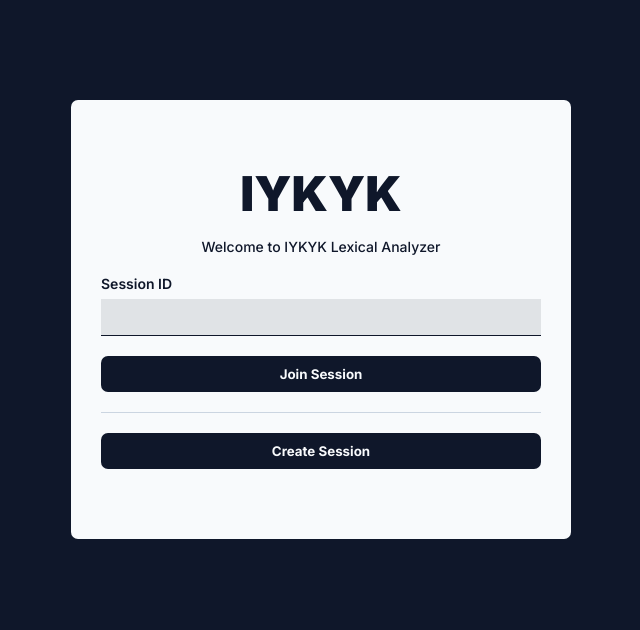
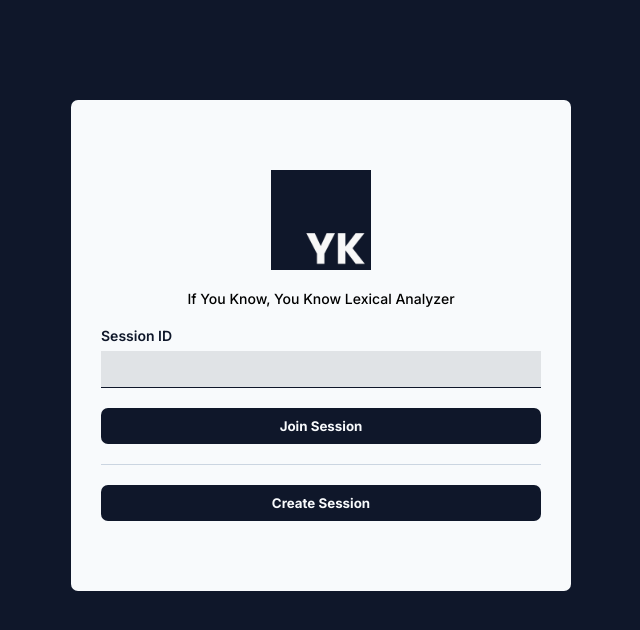
Before and after one commit to markcalendario/IYKYK-programming-language, a Next.js app in the folder client/: page / in a window 1280 px wide. Shown: the top 630 px of the page, without its empty margins (319-959 px from the left). Built offline with nearby package versions, Linux system fonts and the light colour scheme; no server answers.

Commit message:
feat: logo

```diff
--- a/client/src/app/page.js
+++ b/client/src/app/page.js
@@ -4,6 +4,7 @@ import Button from "@/components/Buttons/Buttons.js";
 import Input from "@/components/Inputs/Inputs.js";
 import Popup, { usePopup } from "@/components/Popup/Popup.js";
 import socket from "@/components/Socket/Socket.js";
+import Image from "next/image.js";
 import { Fragment, useEffect, useState } from "react";
 import styles from "./page.module.scss";
 
@@ -57,10 +58,14 @@ export default function Home() {
       <div className={styles.home}>
         <div className={styles.container}>
           <div className={styles.wrapper}>
-            <h1 className={styles.title}>IYKYK</h1>
-            <p className={styles.description}>
-              Welcome to IYKYK Lexical Analyzer
-            </p>
+            <div className={styles.imageContainer}>
+              <Image
+                className={styles.logo}
+                src="/assets/images/logo.png"
+                fill
+              />
+            </div>
+            <p>If You Know, You Know Lexical Analyzer</p>
             <Input
               placeholder="Session ID"
               value={sessionId}
--- a/client/src/app/page.module.scss
+++ b/client/src/app/page.module.scss
@@ -22,6 +22,18 @@
       gap: 20px;
       max-width: 500px;
 
+      .imageContainer {
+        position: relative;
+        width: 100px;
+        height: 100px;
+        margin: auto;
+
+        .logo {
+          object-fit: contain;
+          aspect-ratio: 1;
+        }
+      }
+
       .title {
         font-weight: 900;
         color: colors.$primary;
```
Also changed, not shown: client/public/assets/images/logo.png (added).
